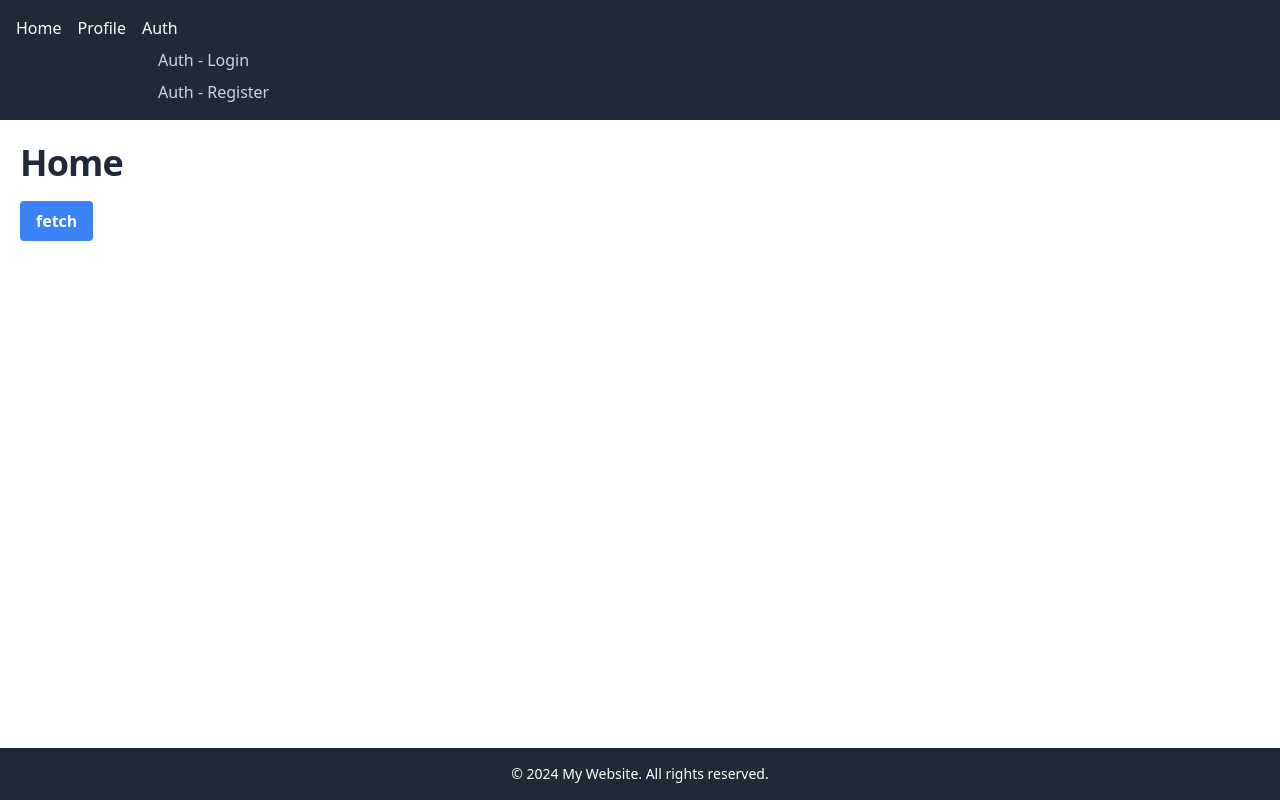
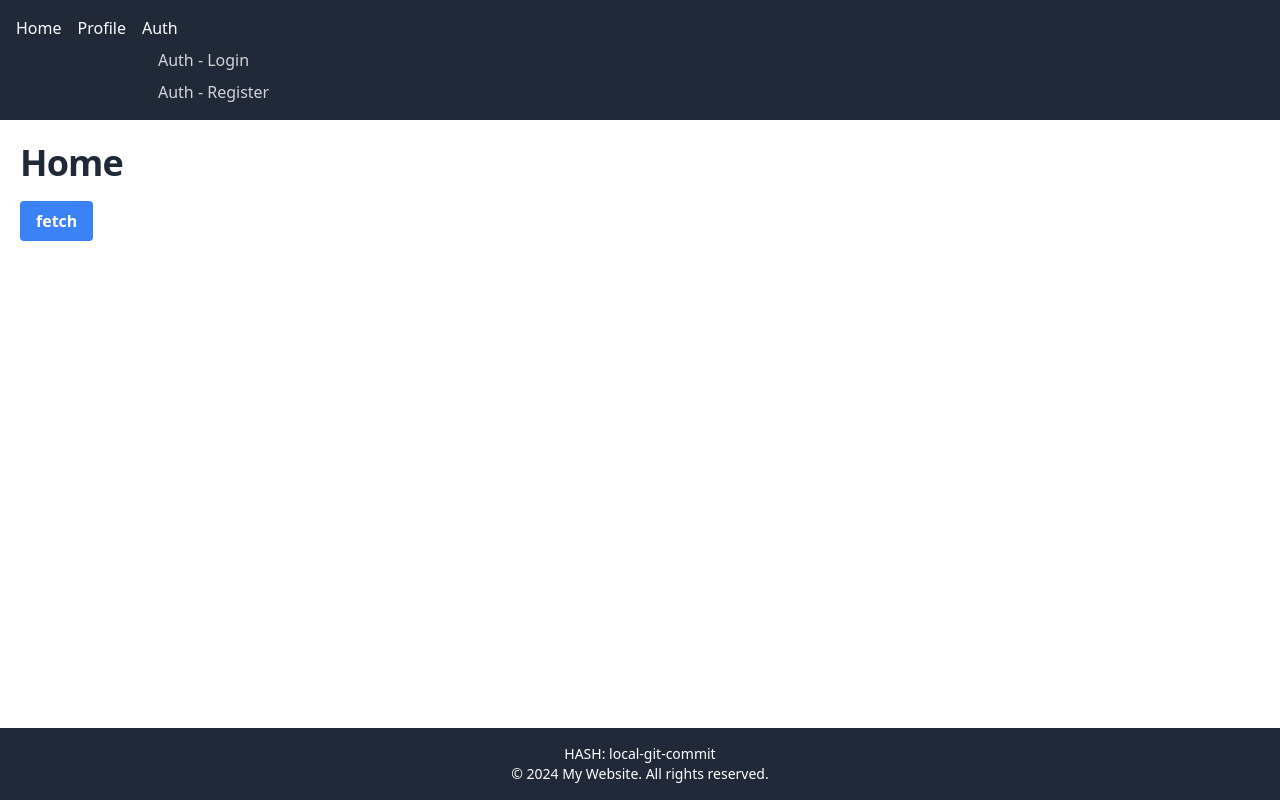
Before and after one commit to fedorovsky/node-jwt, a React (Vite) app in the folder client/: page / in a window 1280 px wide. Built offline with nearby package versions, Linux system fonts and the light colour scheme.

Commit message:
added hash

```diff
--- a/client/src/features/root/components/footer/footer.tsx
+++ b/client/src/features/root/components/footer/footer.tsx
@@ -1,6 +1,7 @@
 export const Footer = () => {
 	return (
 		<div className="container mx-auto text-center">
+			<p className="text-sm">HASH: {import.meta.env.VITE_GIT_COMMIT_HASH}</p>
 			<p className="text-sm">
 				© {new Date().getFullYear()} My Website. All rights reserved.
 			</p>
```
